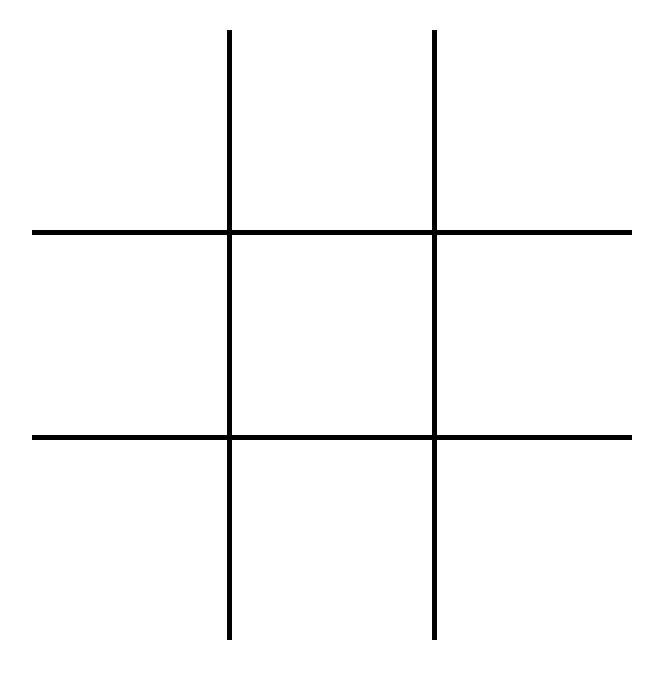
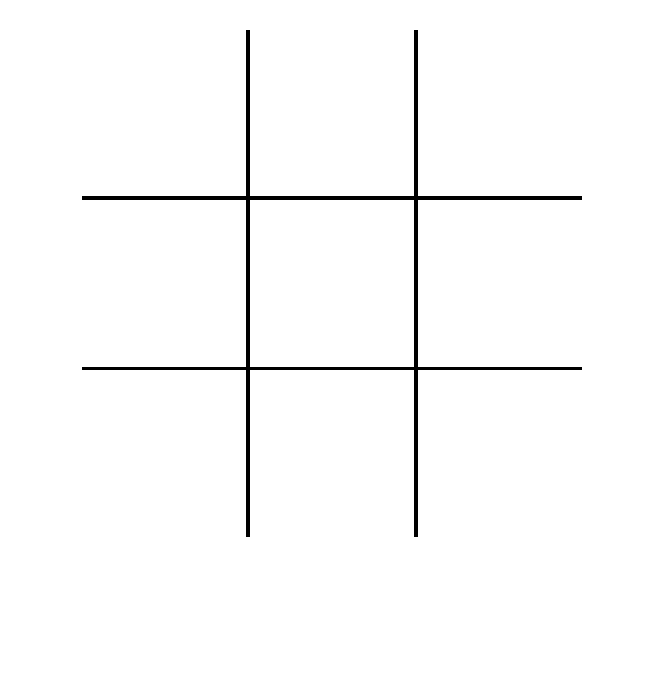
Before and after one commit to jldublu/tic-tac-toe, a plain HTML site: page index.html in a window 1280 px wide. Both pictures are taken after typing "Sample", "Sample" into the empty fields and a click on the button "Start". Shown: the whole page, without its empty margins (308-971 px from the left). Drawn offline with Linux system fonts and the light colour scheme.

Commit message:
Add minimum and maximum heights for grid rows and columns

```diff
--- a/main.css
+++ b/main.css
@@ -5,12 +5,13 @@ body {
 
 .gameboard {
   display: grid;
-  grid-template-columns: repeat(3, 25vh);
-  grid-template-rows: repeat(3, 25vh);
+  grid-template-columns: repeat(3, minmax(100px, 13vw));
+  grid-template-rows: repeat(3, minmax(100px, 13vw));
   justify-content: center;
-  gap: 5px;
+  gap: 0.3vw;
   background: black;
-  width: 75vh;
+  width: 39vw;
+  min-width: 300px;
   margin: 0 auto;
   margin-top: 30px;
 }
@@ -28,7 +29,7 @@ body {
   justify-content: center;
   align-items: center;
   background: white;
-  font-size: 10vh;
+  font-size: 9vw;
   cursor: pointer;
 }
 
```
